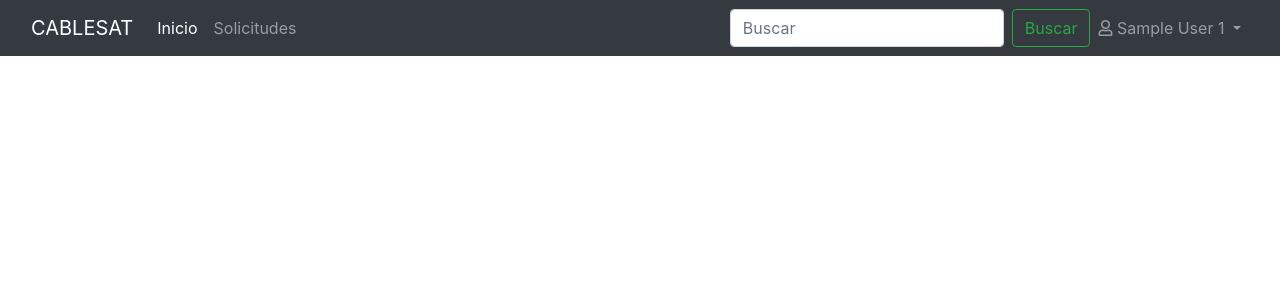
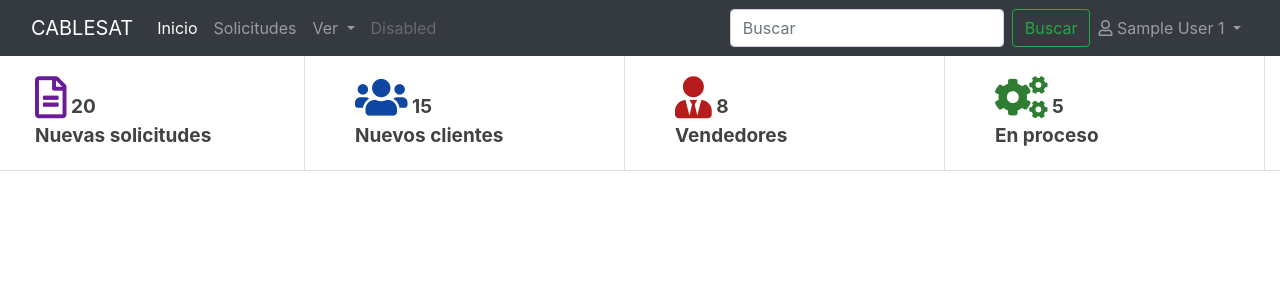
Before and after one commit to psystingod/solicitudes, a PHP site: page /solicitudes.php in a window 1280 px wide. Shown: the top 300 px of the page. Run offline with PHP 8.4, Linux system fonts and the light colour scheme; the visitor is signed in with stand-in values (Sample User, id 1); some libraries are stand-ins or nearby versions.

Commit message:
Agregados iconos al dashboard estilo tarjetas

```diff
--- /dev/null
+++ b/css/customDashboard.css
@@ -0,0 +1,26 @@
+.row{
+    border-bottom: 1px solid #E0E0E0;
+}
+.request{
+    font-size: 19px;
+    color: #424242;
+    font-weight: bold;
+    border-right: 1px solid #E0E0E0;
+    padding: 20px;
+}
+.request i.green{
+    font-size: 42px;
+    color: #6A1B9A;
+}
+.request i.blue{
+    font-size: 42px;
+    color: #0D47A1;
+}
+.request i.red{
+    font-size: 42px;
+    color: #B71C1C;
+}
+.request i.grey{
+    font-size: 42px;
+    color: #2e7d32;
+}
--- a/php/RequestData.php
+++ b/php/RequestData.php
@@ -11,7 +11,6 @@
         }
         public function sendRequest()
         {
-
                 /**
                  * Datos del cliente
                  */
--- a/solicitudes.php
+++ b/solicitudes.php
@@ -10,6 +10,7 @@
         <link rel="stylesheet" href="https://stackpath.bootstrapcdn.com/bootstrap/4.1.3/css/bootstrap.min.css" integrity="sha384-MCw98/SFnGE8fJT3GXwEOngsV7Zt27NXFoaoApmYm81iuXoPkFOJwJ8ERdknLPMO" crossorigin="anonymous">
         <link href="https://fonts.googleapis.com/css?family=Roboto" rel="stylesheet">
         <link rel="stylesheet" href="https://use.fontawesome.com/releases/v5.5.0/css/all.css" integrity="sha384-B4dIYHKNBt8Bc12p+WXckhzcICo0wtJAoU8YZTY5qE0Id1GSseTk6S+L3BlXeVIU" crossorigin="anonymous">
+        <link rel="stylesheet" href="css/customDashboard.css">
     </head>
     <body>
         <?php
@@ -33,7 +34,20 @@
                     <li class="nav-item">
                       <a class="nav-link" href="#">Solicitudes</a>
                     </li>
-
+                    <li class="nav-item dropdown">
+                      <a class="nav-link dropdown-toggle" href="#" id="navbarDropdown" role="button" data-toggle="dropdown" aria-haspopup="true" aria-expanded="false">
+                        Ver
+                      </a>
+                      <div class="dropdown-menu" aria-labelledby="navbarDropdown">
+                        <a class="dropdown-item" href="#"></a>
+                        <a class="dropdown-item" href="#">Another action</a>
+                        <div class="dropdown-divider"></div>
+                        <a class="dropdown-item" href="#">Something else here</a>
+                      </div>
+                    </li>
+                    <li class="nav-item">
+                      <a class="nav-link disabled" href="#">Disabled</a>
+                    </li>
                   </ul>
                   <form class="form-inline my-2 my-lg-0">
                     <input class="form-control mr-sm-2" type="search" placeholder="Buscar" aria-label="Search">
@@ -54,6 +68,39 @@
                 </ul>
             </div><!-- Termina container-fluid-->
         </nav>
+        <!-- Comienza el cuerpo del dashboard-->
+        <div class="container-fluid">
+            <div class="row">
+                <div class="col-md-3 col-xs-3">
+                    <div class="request">
+                        <i class="far fa-file-alt green"></i> 20
+                        <br>
+                        Nuevas solicitudes
+                    </div>
+                </div>
+                <div class="col-md-3 col-xs-3">
+                    <div class="request">
+                        <i class="fas fa-users blue"></i> 15
+                        <br>
+                        Nuevos clientes
+                    </div>
+                </div>
+                <div class="col-md-3 col-xs-3">
+                    <div class="request">
+                        <i class="fas fa-user-tie red"></i> 8
+                        <br>
+                        Vendedores
+                    </div>
+                </div>
+                <div class="col-md-3 col-xs-3">
+                    <div class="request">
+                        <i class="fas fa-cogs grey"></i> 5
+                        <br>
+                        En proceso
+                    </div>
+                </div>
+            </div>
+        </div>
         <script src="https://code.jquery.com/jquery-3.3.1.slim.min.js" integrity="sha384-q8i/X+965DzO0rT7abK41JStQIAqVgRVzpbzo5smXKp4YfRvH+8abtTE1Pi6jizo" crossorigin="anonymous"></script>
         <script src="https://cdnjs.cloudflare.com/ajax/libs/popper.js/1.14.3/umd/popper.min.js" integrity="sha384-ZMP7rVo3mIykV+2+9J3UJ46jBk0WLaUAdn689aCwoqbBJiSnjAK/l8WvCWPIPm49" crossorigin="anonymous"></script>
         <script src="https://stackpath.bootstrapcdn.com/bootstrap/4.1.3/js/bootstrap.min.js" integrity="sha384-ChfqqxuZUCnJSK3+MXmPNIyE6ZbWh2IMqE241rYiqJxyMiZ6OW/JmZQ5stwEULTy" crossorigin="anonymous"></script>
```
